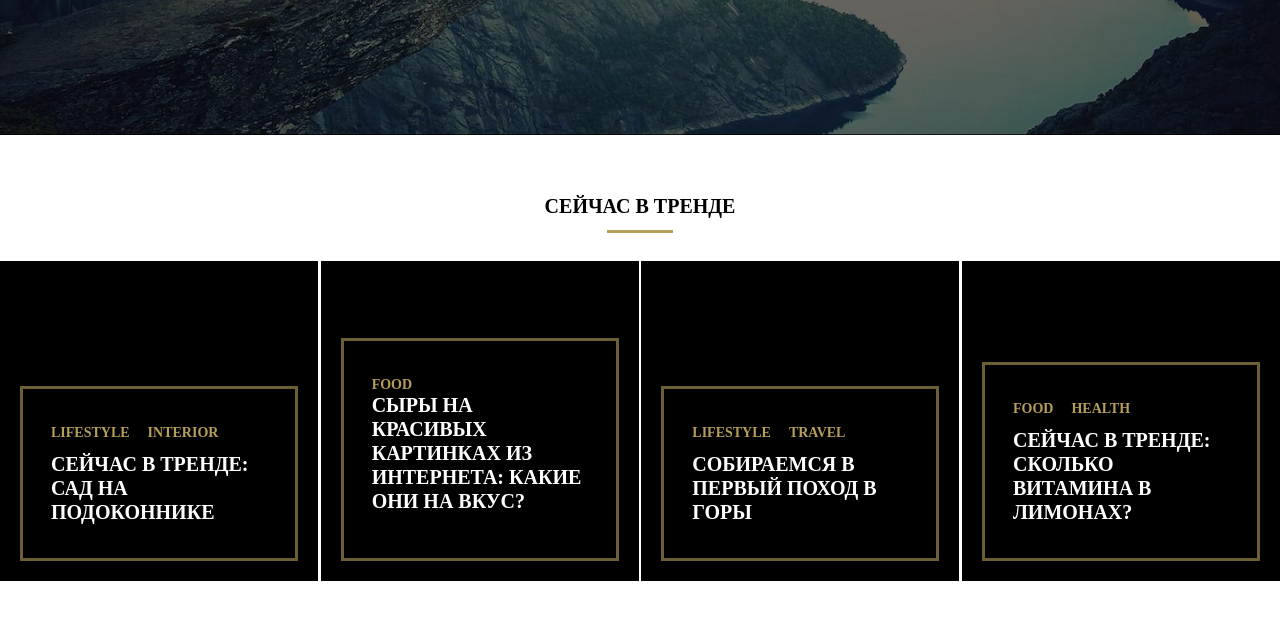
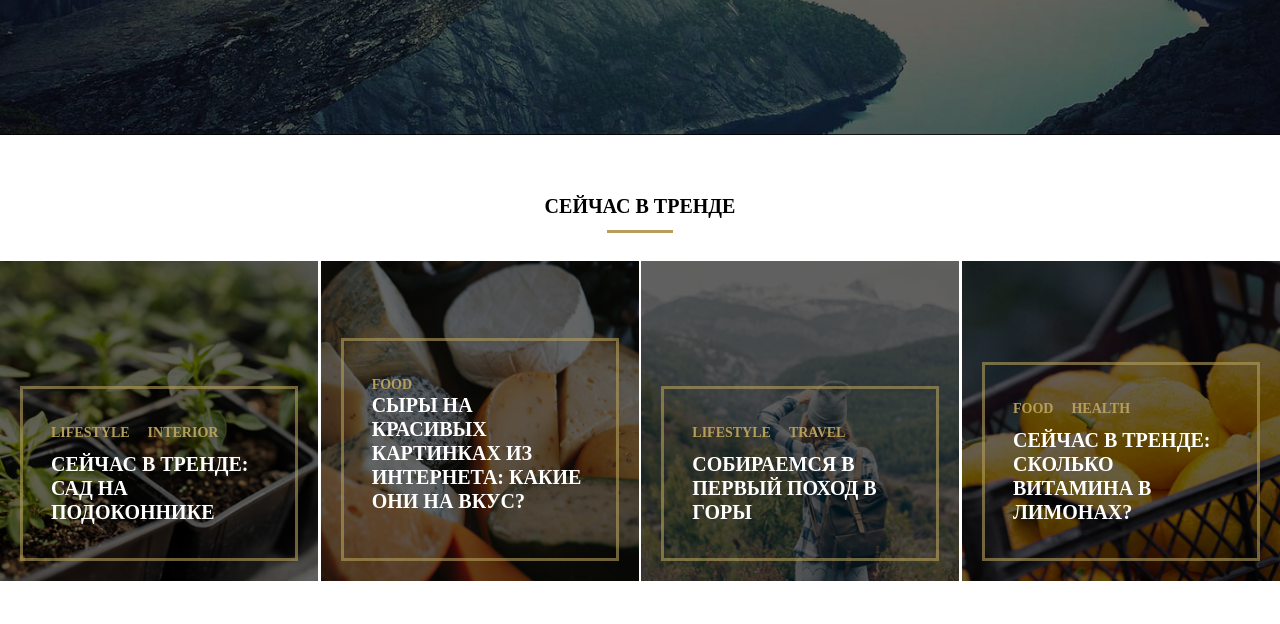
Before and after one commit to SlavaFors/mq47, a plain HTML site: page index.html in a window 1280 px wide. Shown: the part 328-952 px from the top of the page. Drawn offline with Linux system fonts and the light colour scheme.

Commit message:
Add files via upload

```diff
--- a/css/style.css
+++ b/css/style.css
@@ -220,16 +220,16 @@ html, body {
   z-index: 2;
 }
  .trend-1 {
-  background: #000000 url(images/trend1.jpg) no-repeat center/cover;
+  background: #000000 url(../images/trend1.jpg) no-repeat center/cover;
 }
 .trend-2 {
-  background: #000000 url(images/trend2.jpg) no-repeat center/cover;
+  background: #000000 url(../images/trend2.jpg) no-repeat center/cover;
 }
 .trend-3 {
-  background: #000000 url(images/trend3.jpg) no-repeat center/cover;
+  background: #000000 url(../images/trend3.jpg) no-repeat center/cover;
 }
 .trend-4 {
-  background: #000000 url(images/trend4.jpg) no-repeat center/cover;
+  background: #000000 url(../images/trend4.jpg) no-repeat center/cover;
 }
 .trend-text {
   width: 100%;
```
